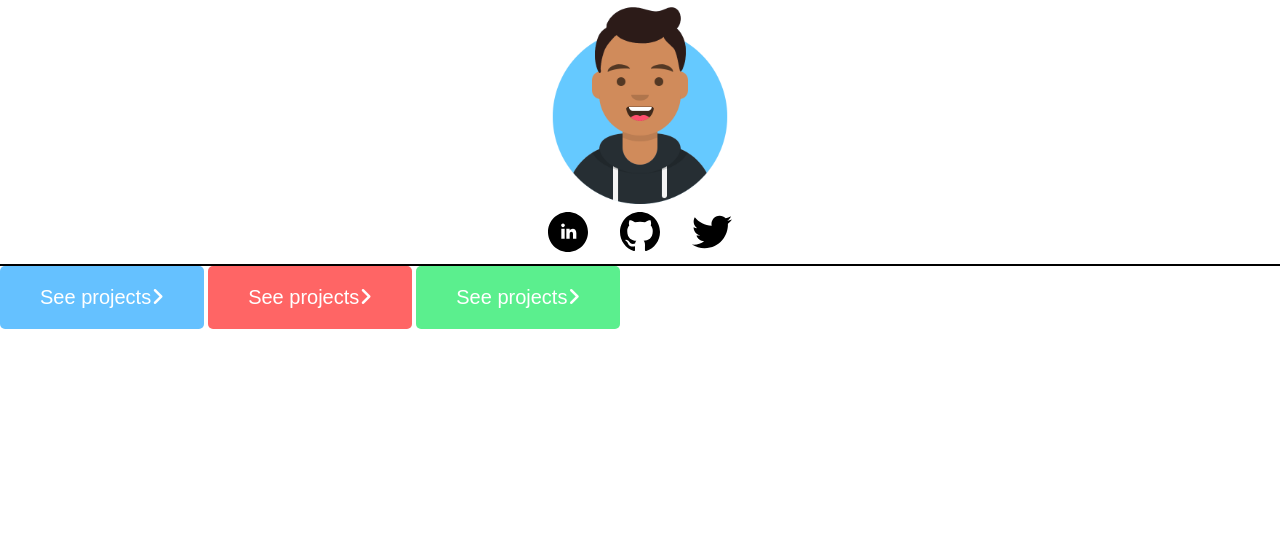
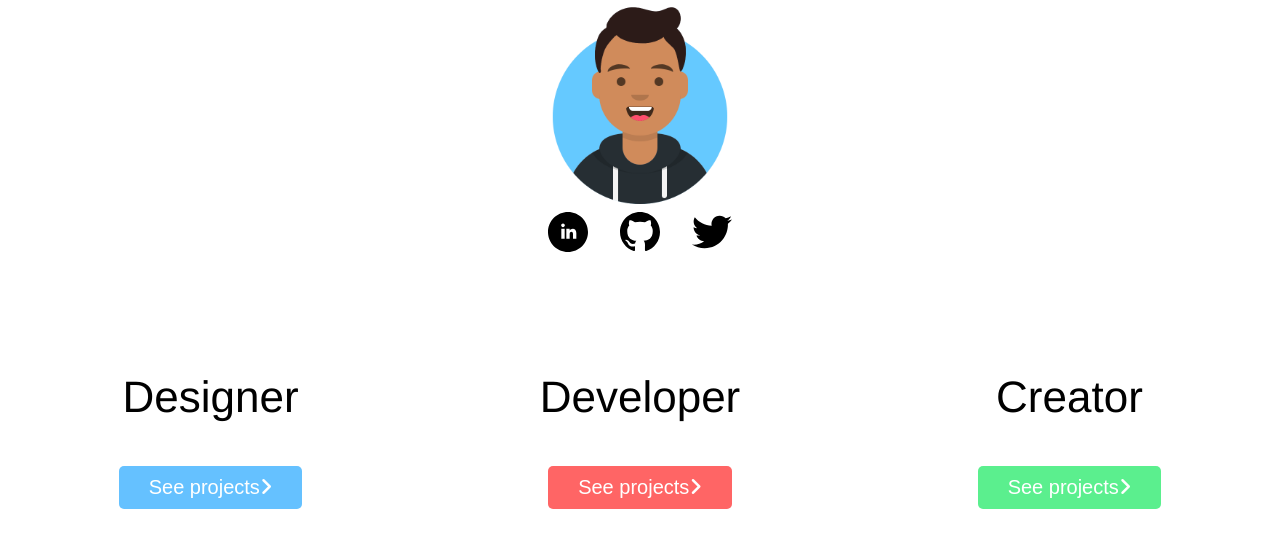
Before and after one commit to ksinghj/portfolio-website, a PHP site: page / in a window 1280 px wide. Shown: the top 548 px of the page. Run offline with PHP 8.4, Linux system fonts and the light colour scheme; some libraries are stand-ins or nearby versions.

Commit message:
progress made in Costa!

```diff
--- a/src/index.html
+++ b/src/index.html
@@ -42,15 +42,26 @@
         </div>
       </div>
 
+      <div class="main-flex">
+        <div class="main-flex-item designer">
+          <div class="main-flex-header">Designer</div>
           <button class="landing-button blue">
             See projects<i class="fas fa-angle-right"></i>
           </button>
+        </div>
+        <div class="main-flex-item developer">
+          <div class="main-flex-header">Developer</div>
           <button class="landing-button red">
             See projects<i class="fas fa-angle-right"></i>
           </button>
+        </div>
+        <div class="main-flex-item creator">
+          <div class="main-flex-header">Creator</div>
           <button class="landing-button green">
             See projects<i class="fas fa-angle-right"></i>
           </button>
         </div>
+      </div>
+    </div>
   </body>
 </html>
--- a/src/styles/styles.css
+++ b/src/styles/styles.css
@@ -17,7 +17,12 @@
   -webkit-box-direction: normal;
       -ms-flex-direction: column;
           flex-direction: column;
-  border-bottom: 2px solid black;
+}
+
+@media screen and (min-width: 1440px) {
+  .container .navbar {
+    border-bottom: 2px solid black;
+  }
 }
 
 .container .navbar img.me {
@@ -62,13 +67,59 @@
   height: auto;
 }
 
-.container button.landing-button {
-  max-width: 13rem;
+.container .main-flex {
+  display: -webkit-box;
+  display: -ms-flexbox;
+  display: flex;
+  -webkit-box-orient: vertical;
+  -webkit-box-direction: normal;
+      -ms-flex-direction: column;
+          flex-direction: column;
+  -webkit-box-align: center;
+      -ms-flex-align: center;
+          align-items: center;
 }
 
-.container button.landing-button.blue {
+@media screen and (min-width: 1024px) {
+  .container .main-flex {
+    -webkit-box-orient: horizontal;
+    -webkit-box-direction: normal;
+        -ms-flex-direction: row;
+            flex-direction: row;
+    -ms-flex-pack: distribute;
+        justify-content: space-around;
+    margin-top: 2em;
+  }
+}
+
+.container .main-flex .main-flex-item {
+  margin: 2em 0;
+  display: -webkit-box;
+  display: -ms-flexbox;
+  display: flex;
+  -webkit-box-orient: vertical;
+  -webkit-box-direction: normal;
+      -ms-flex-direction: column;
+          flex-direction: column;
+  -webkit-box-align: center;
+      -ms-flex-align: center;
+          align-items: center;
+}
+
+.container .main-flex .main-flex-item .main-flex-header {
+  margin: 1em 0;
+  font-size: 44px;
+  font-weight: 100;
+  text-align: center;
+}
+
+.container .main-flex .main-flex-item button.landing-button {
+  white-space: nowrap;
+}
+
+.container .main-flex .main-flex-item button.landing-button.blue {
   background: #65c1ff;
-  padding: 1em 2em;
+  padding: 0.5em 1.5em;
   border: none;
   border-radius: 5px;
   color: white;
@@ -76,9 +127,9 @@
   font-weight: 100;
 }
 
-.container button.landing-button.red {
+.container .main-flex .main-flex-item button.landing-button.red {
   background: #ff6565;
-  padding: 1em 2em;
+  padding: 0.5em 1.5em;
   border: none;
   border-radius: 5px;
   color: white;
@@ -86,9 +137,9 @@
   font-weight: 100;
 }
 
-.container button.landing-button.green {
+.container .main-flex .main-flex-item button.landing-button.green {
   background: #5bef8e;
-  padding: 1em 2em;
+  padding: 0.5em 1.5em;
   border: none;
   border-radius: 5px;
   color: white;
--- a/src/styles/styles.scss
+++ b/src/styles/styles.scss
@@ -8,7 +8,7 @@ $green: #5bef8e;
 // Buttons
 @mixin landing-button($color) {
   background: $color;
-  padding: 1em 2em;
+  padding: 0.5em 1.5em;
   border: none;
   border-radius: 5px;
   color: white;
@@ -17,7 +17,7 @@ $green: #5bef8e;
 }
 
 // Media Queries
-// Responsiive mq values
+// Responsive mq values
 $phone-sm: 375px;
 $phone-lg: 414px;
 $tablet-mini: 768px;
@@ -44,6 +44,11 @@ $tv: 2550px;
     @content;
   }
 }
+@mixin for-tablet-landscape-up {
+  @media screen and (min-width: $tablet-lg) {
+    @content;
+  }
+}
 @mixin for-desktop-up {
   @media screen and (min-width: $laptop-sm) {
     @content;
@@ -67,7 +72,10 @@ $tv: 2550px;
   .navbar {
     display: flex;
     flex-direction: column;
+
+    @include for-desktop-up() {
       border-bottom: 2px solid black;
+    }
 
     img.me {
       max-width: 25vw;
@@ -98,8 +106,33 @@ $tv: 2550px;
     }
   }
 
+  .main-flex {
+    display: flex;
+    flex-direction: column;
+    // justify-content: center;
+    align-items: center;
+
+    @include for-tablet-landscape-up() {
+      flex-direction: row;
+      justify-content: space-around;
+      margin-top: 2em;
+    }
+
+    .main-flex-item {
+      margin: 2em 0;
+      display: flex;
+      flex-direction: column;
+      align-items: center;
+
+      .main-flex-header {
+        margin: 1em 0;
+        font-size: 44px;
+        font-weight: 100;
+        text-align: center;
+      }
+      // buttons
       button.landing-button {
-    max-width: 13rem;
+        white-space: nowrap;
 
         &.blue {
           @include landing-button($blue);
@@ -112,3 +145,5 @@ $tv: 2550px;
         }
       }
     }
+  }
+}
```
Also changed, not shown: 1 other file. Lines whose indentation alone changed are shown as unchanged.
